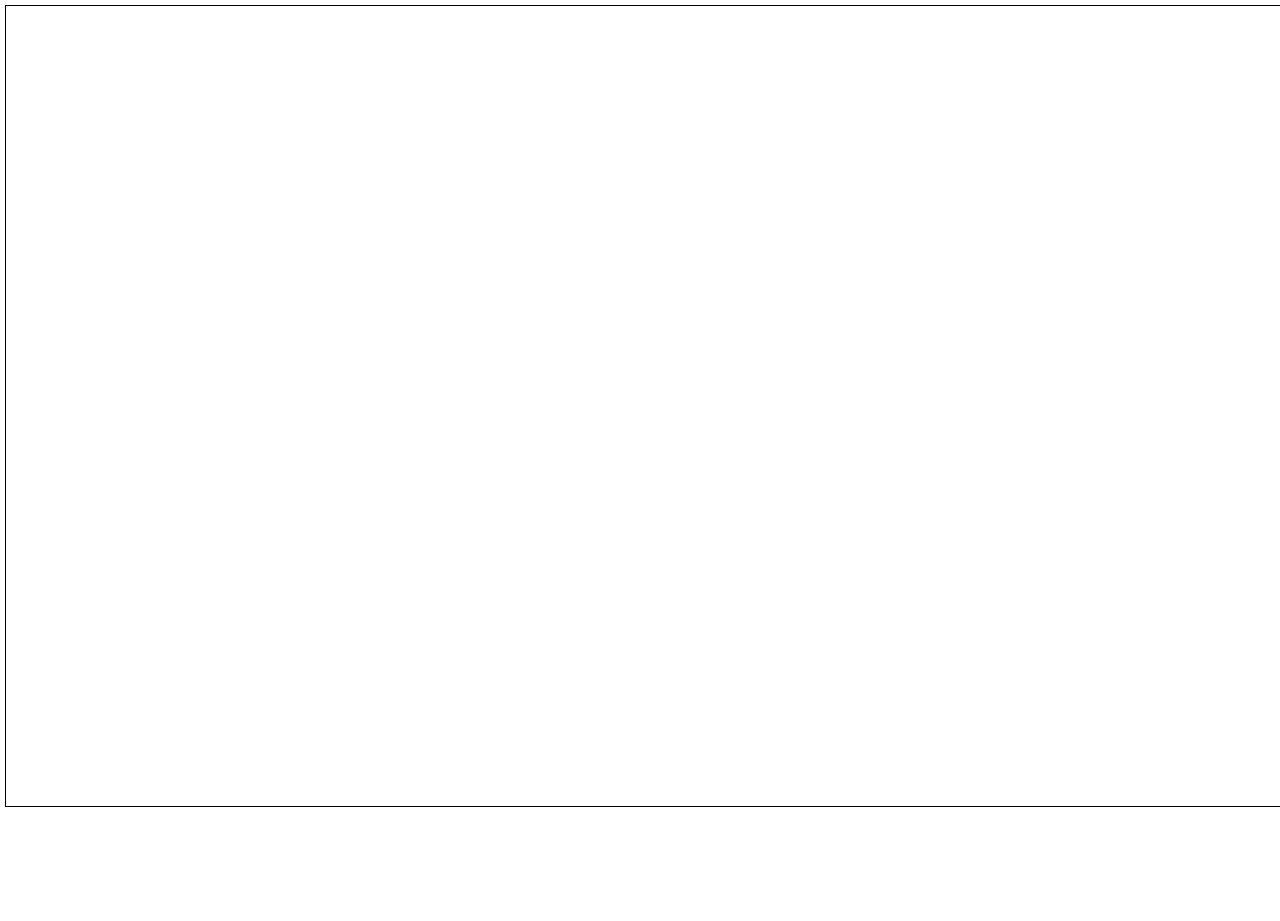
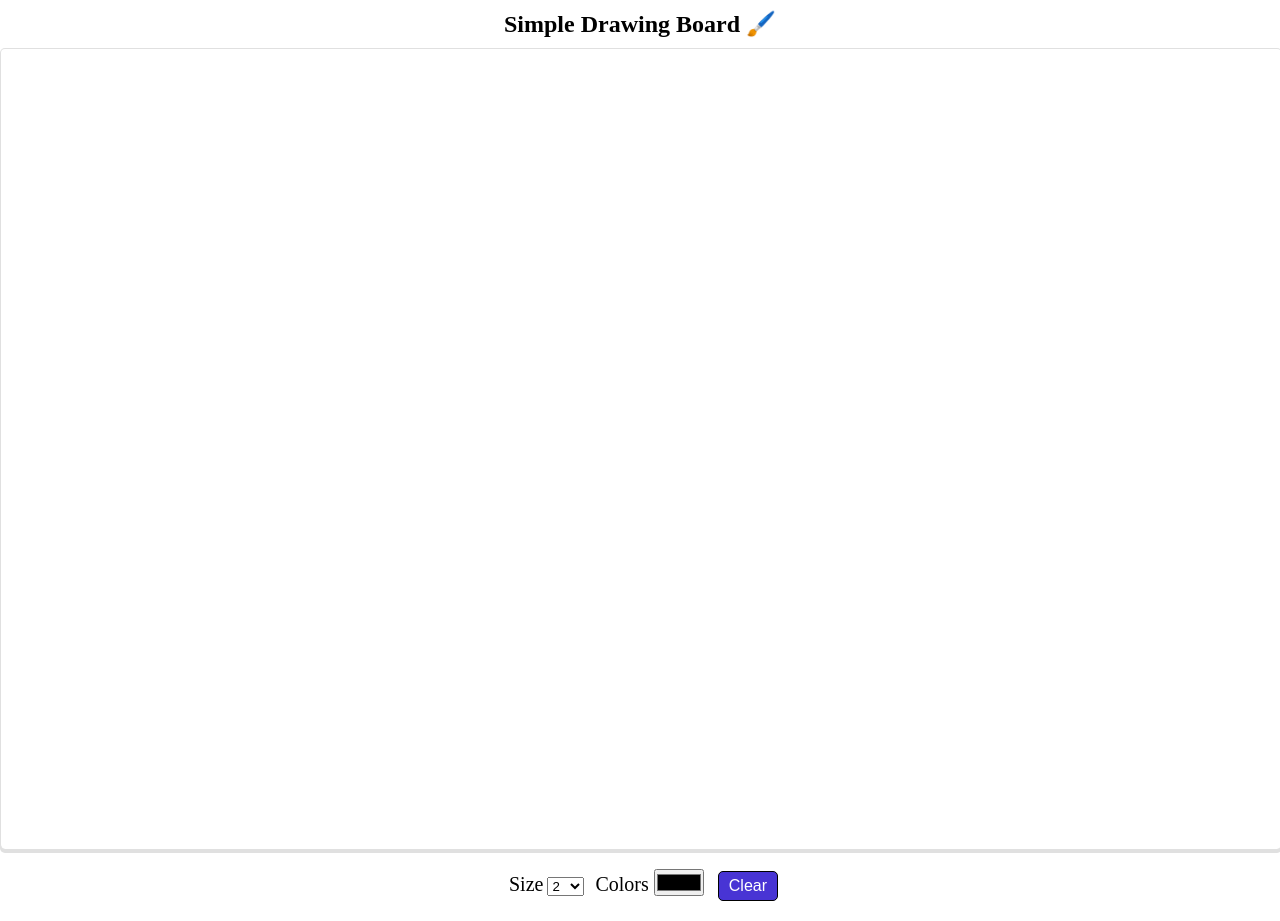
Before and after one commit to Ankkkitt/Paint-app, a plain HTML site: page index.html in a window 1280 px wide. Before the commit the page ends 816 px from the top, so only its background shows below. Drawn offline with Linux system fonts and the light colour scheme.

Commit message:
HTML and CSS changes

```diff
--- a/index.html
+++ b/index.html
@@ -8,9 +8,27 @@
     <link rel="stylesheet" href="style.css">
 </head>
 <body>
-    <canvas id="canvas" >
 
-    </canvas>
+    <h2 class="heading">Simple Drawing Board 🖌️</h2>
+
+    <canvas id="canvas" height="350" width="700"></canvas>
+
+    <div id="header">
+        <div class="color-wrapper">
+            <span> Size</span>
+            <select id="size" onchange="resize()">
+                <option value="2">2</option>
+                <option value="4">4</option>
+                <option value="6">6</option>
+                <option value="8">8</option>
+                <option value="10">10</option>
+                <option value="12">12</option>
+            </select>
+            <span>Colors </span>
+            <input type="color" id="colors"  />
+            <button id="clear">Clear</button>
+        </div>
+    </div>
     <script src="script.js"></script>
 </body>
 </html>
--- a/style.css
+++ b/style.css
@@ -1,10 +1,49 @@
-*{
-    padding: 0;
-    margin: 0;
+* {
     box-sizing: border-box;
+    padding:0px;
+    margin:0px;
 }
 
-#canvas{
+body{
+    height:100%;
+    width:100%;
+}
+
+.heading{
+    text-align: center;
+    margin: 10px 0;
+}
+
+#canvas {
+    background: #FFF;
+    display: block;
+    margin: auto;
+	border-radius: 5px;
+	border-left: 1px solid #E0E0E0;
+	border-right: 1px solid #E0E0E0;
+	border-top: 1px solid #E0E0E0;
+	box-shadow: 0 4px 0 0 #E0E0E0;
+}
+
+#header {
+    display: flex;
+    justify-content: center;
+    margin: 20px 0;
+}
+
+span{
+    font-size: 20px;
+    margin-left: 7px;
+}
+
+button{
+    margin-left: 10px;
+    background: #4834d4;
+	color: #fff;
+	cursor: pointer;
+	font-size: 16px;
+    border-style: none;
+    padding: 5px 10px;
+    border-radius: 5px;
     border: 1px solid black;
-    margin: 5px;
 }
```
